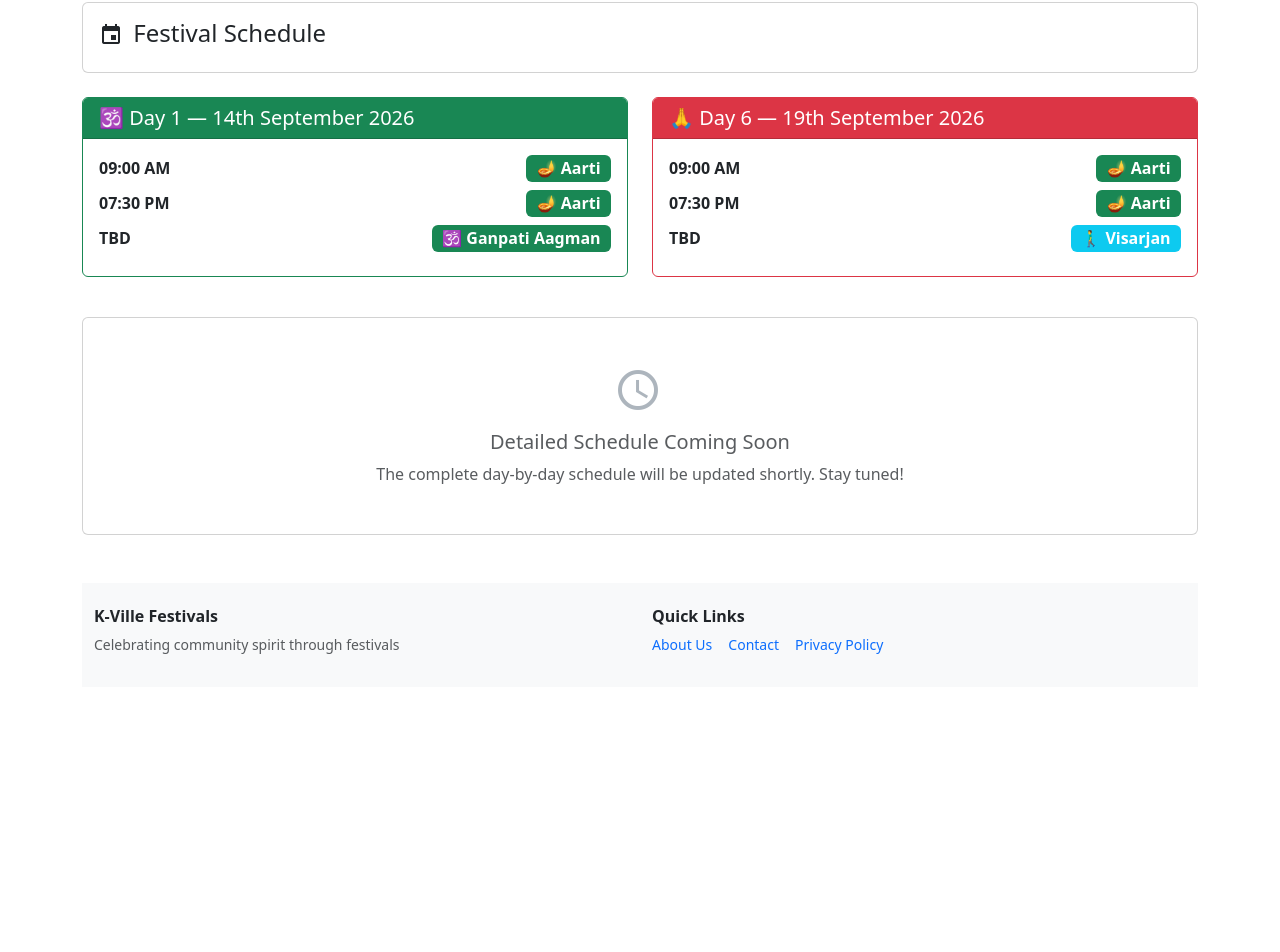
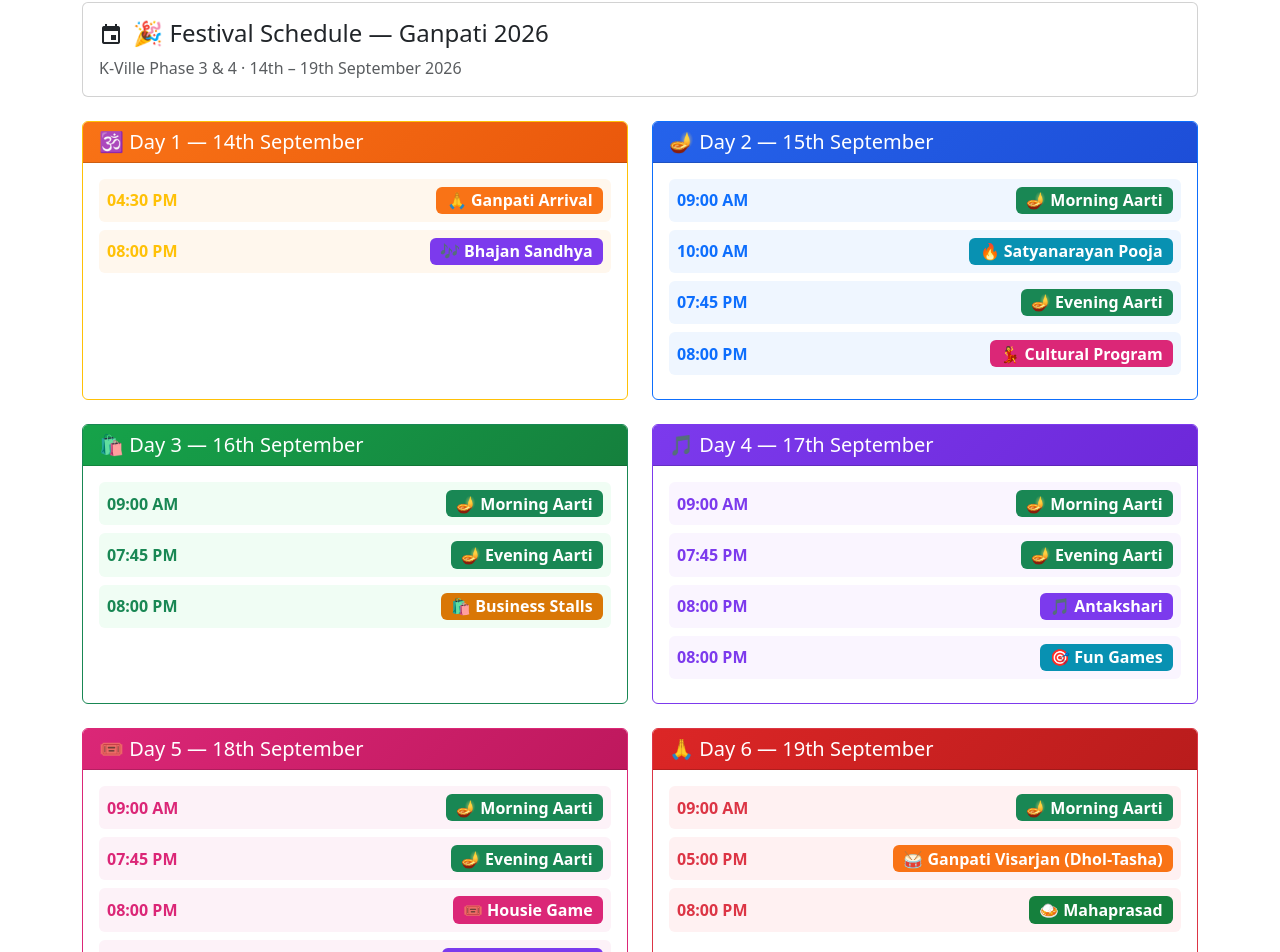
Before and after one commit to smitjethwa/k-ville-festival-registration, a React (Vite) app: page / in a window 1280 px wide. Shown: the part 688-1640 px from the top of the page. Before the commit the page ends 1375 px from the top, so only its background shows below. Built offline with nearby package versions, Linux system fonts and the light colour scheme; no server answers.

Commit message:
schedule updated

```diff
--- a/src/App.jsx
+++ b/src/App.jsx
@@ -25,7 +25,7 @@ function Home() {
         <div className="card-body">
           <h1 className="card-title"><span className="material-icons">celebration</span> Ganesh Chaturthi Festival 2026 - Event Registration</h1>
 
-          <p className="text-center mb-3">🌸✨ <strong>Ganpati Bappa Morya!</strong> ✨🌸</p>
+          <p className="text-center mb-3">🌸✨ <strong>गणपती बाप्पा मोरया!</strong> ✨🌸</p>
           <p className="text-muted">
 
             Dear Society Members, 🙏</p>
@@ -45,7 +45,7 @@ function Home() {
           </p>
           <p className="text-muted">Register for Dance, Singing, Fashion Show/Fancy Dress, Skit or Business Hub. Multiple entries allowed — register your full team or enter multiple events!</p>
 
-          <p className="text-center mb-3"><strong>Ganpati Bappa Morya! Mangal Murti Morya!</strong>
+          <p className="text-center mb-3"><strong>गणपती बाप्पा मोरया! मंगल मूर्ती मोरया!</strong>
 
           </p>
 
@@ -57,71 +57,167 @@ function Home() {
       <div className="mt-5 mb-5">
         <div className="card mb-4">
           <div className="card-body">
-            <h4 className="card-title"><span className="material-icons">event</span> Festival Schedule</h4>
+            <h4 className="card-title"><span className="material-icons">event</span> 🎉 Festival Schedule — Ganpati 2026</h4>
+            <p className="text-muted mb-0">K-Ville Phase 3 &amp; 4 · 14th – 19th September 2026</p>
           </div>
         </div>
-        <div className="row mb-4">
-          <div className="col-md-6 mb-3">
-            <div className="card border-success h-100">
-              <div className="card-header bg-success text-white">
-                <h5 className="mb-0">🕉️ Day 1 — 14th September 2026</h5>
+
+        <div className="row">
+
+          {/* Day 1 */}
+          <div className="col-md-6 mb-4">
+            <div className="card border-warning h-100">
+              <div className="card-header text-white" style={{ background: 'linear-gradient(135deg, #f97316, #ea580c)' }}>
+                <h5 className="mb-0">🕉️ Day 1 — 14th September</h5>
               </div>
               <div className="card-body">
-                <div className="mb-2">
-                  <div className="d-flex justify-content-between align-items-center mb-1">
-                    <span className="fw-bold">09:00 AM</span>
-                    <span className="badge bg-success fs-6">🪔 Aarti</span>
-                  </div>
+                <div className="d-flex justify-content-between align-items-center mb-2 p-2 rounded" style={{ background: '#fff7ed' }}>
+                  <span className="fw-bold text-warning">04:30 PM</span>
+                  <span className="badge fs-6" style={{ background: '#f97316' }}>🙏 Ganpati Arrival</span>
                 </div>
-                <div className="mb-2">
-                  <div className="d-flex justify-content-between align-items-center mb-1">
-                    <span className="fw-bold">07:30 PM</span>
-                    <span className="badge bg-success fs-6">🪔 Aarti</span>
-                  </div>
-                </div>
-                <div className="mb-2">
-                  <div className="d-flex justify-content-between align-items-center mb-1">
-                    <span className="fw-bold">TBD</span>
-                    <span className="badge bg-success fs-6">🕉️ Ganpati Aagman</span>
-                  </div>
+                <div className="d-flex justify-content-between align-items-center mb-2 p-2 rounded" style={{ background: '#fff7ed' }}>
+                  <span className="fw-bold text-warning">08:00 PM</span>
+                  <span className="badge fs-6" style={{ background: '#7c3aed' }}>🎶 Bhajan Sandhya</span>
                 </div>
               </div>
             </div>
           </div>
-          <div className="col-md-6 mb-3">
-            <div className="card border-danger h-100">
-              <div className="card-header bg-danger text-white">
-                <h5 className="mb-0">🙏 Day 6 — 19th September 2026</h5>
+
+          {/* Day 2 */}
+          <div className="col-md-6 mb-4">
+            <div className="card border-primary h-100">
+              <div className="card-header text-white" style={{ background: 'linear-gradient(135deg, #2563eb, #1d4ed8)' }}>
+                <h5 className="mb-0">🪔 Day 2 — 15th September</h5>
               </div>
               <div className="card-body">
-                <div className="mb-2">
-                  <div className="d-flex justify-content-between align-items-center mb-1">
-                    <span className="fw-bold">09:00 AM</span>
-                    <span className="badge bg-success fs-6">🪔 Aarti</span>
-                  </div>
+                <div className="d-flex justify-content-between align-items-center mb-2 p-2 rounded" style={{ background: '#eff6ff' }}>
+                  <span className="fw-bold text-primary">09:00 AM</span>
+                  <span className="badge bg-success fs-6">🪔 Morning Aarti</span>
                 </div>
-                <div className="mb-2">
-                  <div className="d-flex justify-content-between align-items-center mb-1">
-                    <span className="fw-bold">07:30 PM</span>
-                    <span className="badge bg-success fs-6">🪔 Aarti</span>
-                  </div>
+                <div className="d-flex justify-content-between align-items-center mb-2 p-2 rounded" style={{ background: '#eff6ff' }}>
+                  <span className="fw-bold text-primary">10:00 AM</span>
+                  <span className="badge fs-6" style={{ background: '#0891b2' }}>🔥 Satyanarayan Pooja</span>
                 </div>
-                <div className="mb-2">
-                  <div className="d-flex justify-content-between align-items-center mb-1">
-                    <span className="fw-bold">TBD</span>
-                    <span className="badge bg-info fs-6">🚶‍♂️ Visarjan</span>
-                  </div>
+                <div className="d-flex justify-content-between align-items-center mb-2 p-2 rounded" style={{ background: '#eff6ff' }}>
+                  <span className="fw-bold text-primary">07:45 PM</span>
+                  <span className="badge bg-success fs-6">🪔 Evening Aarti</span>
+                </div>
+                <div className="d-flex justify-content-between align-items-center mb-2 p-2 rounded" style={{ background: '#eff6ff' }}>
+                  <span className="fw-bold text-primary">08:00 PM</span>
+                  <span className="badge fs-6" style={{ background: '#db2777' }}>💃 Cultural Program</span>
                 </div>
               </div>
             </div>
           </div>
+
+          {/* Day 3 */}
+          <div className="col-md-6 mb-4">
+            <div className="card border-success h-100">
+              <div className="card-header text-white" style={{ background: 'linear-gradient(135deg, #16a34a, #15803d)' }}>
+                <h5 className="mb-0">🛍️ Day 3 — 16th September</h5>
+              </div>
+              <div className="card-body">
+                <div className="d-flex justify-content-between align-items-center mb-2 p-2 rounded" style={{ background: '#f0fdf4' }}>
+                  <span className="fw-bold text-success">09:00 AM</span>
+                  <span className="badge bg-success fs-6">🪔 Morning Aarti</span>
+                </div>
+                <div className="d-flex justify-content-between align-items-center mb-2 p-2 rounded" style={{ background: '#f0fdf4' }}>
+                  <span className="fw-bold text-success">07:45 PM</span>
+                  <span className="badge bg-success fs-6">🪔 Evening Aarti</span>
+                </div>
+                <div className="d-flex justify-content-between align-items-center mb-2 p-2 rounded" style={{ background: '#f0fdf4' }}>
+                  <span className="fw-bold text-success">08:00 PM</span>
+                  <span className="badge fs-6" style={{ background: '#d97706' }}>🛍️ Business Stalls</span>
+                </div>
+              </div>
+            </div>
+          </div>
+
+          {/* Day 4 */}
+          <div className="col-md-6 mb-4">
+            <div className="card h-100" style={{ borderColor: '#7c3aed' }}>
+              <div className="card-header text-white" style={{ background: 'linear-gradient(135deg, #7c3aed, #6d28d9)' }}>
+                <h5 className="mb-0">🎵 Day 4 — 17th September</h5>
+              </div>
+              <div className="card-body">
+                <div className="d-flex justify-content-between align-items-center mb-2 p-2 rounded" style={{ background: '#faf5ff' }}>
+                  <span className="fw-bold" style={{ color: '#7c3aed' }}>09:00 AM</span>
+                  <span className="badge bg-success fs-6">🪔 Morning Aarti</span>
+                </div>
+                <div className="d-flex justify-content-between align-items-center mb-2 p-2 rounded" style={{ background: '#faf5ff' }}>
+                  <span className="fw-bold" style={{ color: '#7c3aed' }}>07:45 PM</span>
+                  <span className="badge bg-success fs-6">🪔 Evening Aarti</span>
+                </div>
+                <div className="d-flex justify-content-between align-items-center mb-2 p-2 rounded" style={{ background: '#faf5ff' }}>
+                  <span className="fw-bold" style={{ color: '#7c3aed' }}>08:00 PM</span>
+                  <span className="badge fs-6" style={{ background: '#7c3aed' }}>🎵 Antakshari</span>
+                </div>
+                <div className="d-flex justify-content-between align-items-center mb-2 p-2 rounded" style={{ background: '#faf5ff' }}>
+                  <span className="fw-bold" style={{ color: '#7c3aed' }}>08:00 PM</span>
+                  <span className="badge fs-6" style={{ background: '#0891b2' }}>🎯 Fun Games</span>
+                </div>
+              </div>
+            </div>
+          </div>
+
+          {/* Day 5 */}
+          <div className="col-md-6 mb-4">
+            <div className="card h-100" style={{ borderColor: '#db2777' }}>
+              <div className="card-header text-white" style={{ background: 'linear-gradient(135deg, #db2777, #be185d)' }}>
+                <h5 className="mb-0">🎟️ Day 5 — 18th September</h5>
+              </div>
+              <div className="card-body">
+                <div className="d-flex justify-content-between align-items-center mb-2 p-2 rounded" style={{ background: '#fdf2f8' }}>
+                  <span className="fw-bold" style={{ color: '#db2777' }}>09:00 AM</span>
+                  <span className="badge bg-success fs-6">🪔 Morning Aarti</span>
+                </div>
+                <div className="d-flex justify-content-between align-items-center mb-2 p-2 rounded" style={{ background: '#fdf2f8' }}>
+                  <span className="fw-bold" style={{ color: '#db2777' }}>07:45 PM</span>
+                  <span className="badge bg-success fs-6">🪔 Evening Aarti</span>
+                </div>
+                <div className="d-flex justify-content-between align-items-center mb-2 p-2 rounded" style={{ background: '#fdf2f8' }}>
+                  <span className="fw-bold" style={{ color: '#db2777' }}>08:00 PM</span>
+                  <span className="badge fs-6" style={{ background: '#db2777' }}>🎟️ Housie Game</span>
+                </div>
+                <div className="d-flex justify-content-between align-items-center mb-2 p-2 rounded" style={{ background: '#fdf2f8' }}>
+                  <span className="fw-bold" style={{ color: '#db2777' }}>08:00 PM</span>
+                  <span className="badge fs-6" style={{ background: '#7c3aed' }}>🎤 Karaoke Night</span>
+                </div>
+              </div>
+            </div>
+          </div>
+
+          {/* Day 6 */}
+          <div className="col-md-6 mb-4">
+            <div className="card border-danger h-100">
+              <div className="card-header text-white" style={{ background: 'linear-gradient(135deg, #dc2626, #b91c1c)' }}>
+                <h5 className="mb-0">🙏 Day 6 — 19th September</h5>
+              </div>
+              <div className="card-body">
+                <div className="d-flex justify-content-between align-items-center mb-2 p-2 rounded" style={{ background: '#fff1f2' }}>
+                  <span className="fw-bold text-danger">09:00 AM</span>
+                  <span className="badge bg-success fs-6">🪔 Morning Aarti</span>
+                </div>
+                <div className="d-flex justify-content-between align-items-center mb-2 p-2 rounded" style={{ background: '#fff1f2' }}>
+                  <span className="fw-bold text-danger">05:00 PM</span>
+                  <span className="badge fs-6" style={{ background: '#f97316' }}>🥁 Ganpati Visarjan (Dhol-Tasha)</span>
+                </div>
+                <div className="d-flex justify-content-between align-items-center mb-2 p-2 rounded" style={{ background: '#fff1f2' }}>
+                  <span className="fw-bold text-danger">08:00 PM</span>
+                  <span className="badge fs-6" style={{ background: '#15803d' }}>🍛 Mahaprasad</span>
+                </div>
+              </div>
+            </div>
+          </div>
+
         </div>
 
-        <div className="card mb-4">
-          <div className="card-body text-center py-5">
-            <span className="material-icons" style={{ fontSize: '48px', color: '#adb5bd' }}>schedule</span>
-            <h5 className="mt-3 text-muted">Detailed Schedule Coming Soon</h5>
-            <p className="text-muted mb-0">The complete day-by-day schedule will be updated shortly. Stay tuned!</p>
+        <div className="card mb-4 text-center py-3" style={{ background: 'linear-gradient(135deg, #fff7ed, #fef9c3)', border: '1px solid #fde68a' }}>
+          <div className="card-body">
+            <p className="mb-0 fw-bold" style={{ color: '#92400e', fontSize: '1.1rem' }}>
+              🙏🌺 गणपती बाप्पा मोरया! 🌺🙏
+            </p>
+            <p className="text-muted mb-0 small">K-Ville Phase 3 &amp; 4 Festival Committee</p>
           </div>
         </div>
       </div>
```
